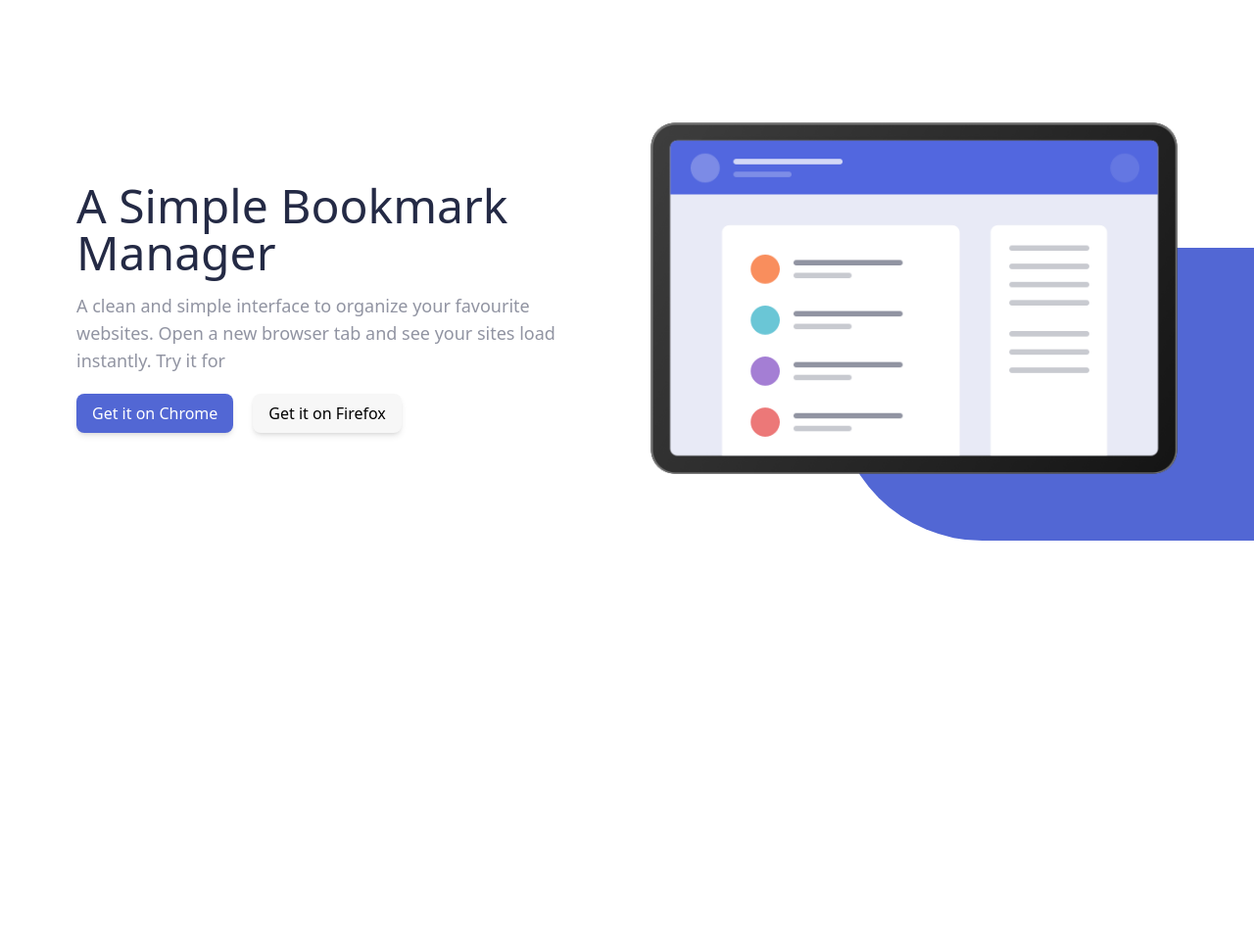
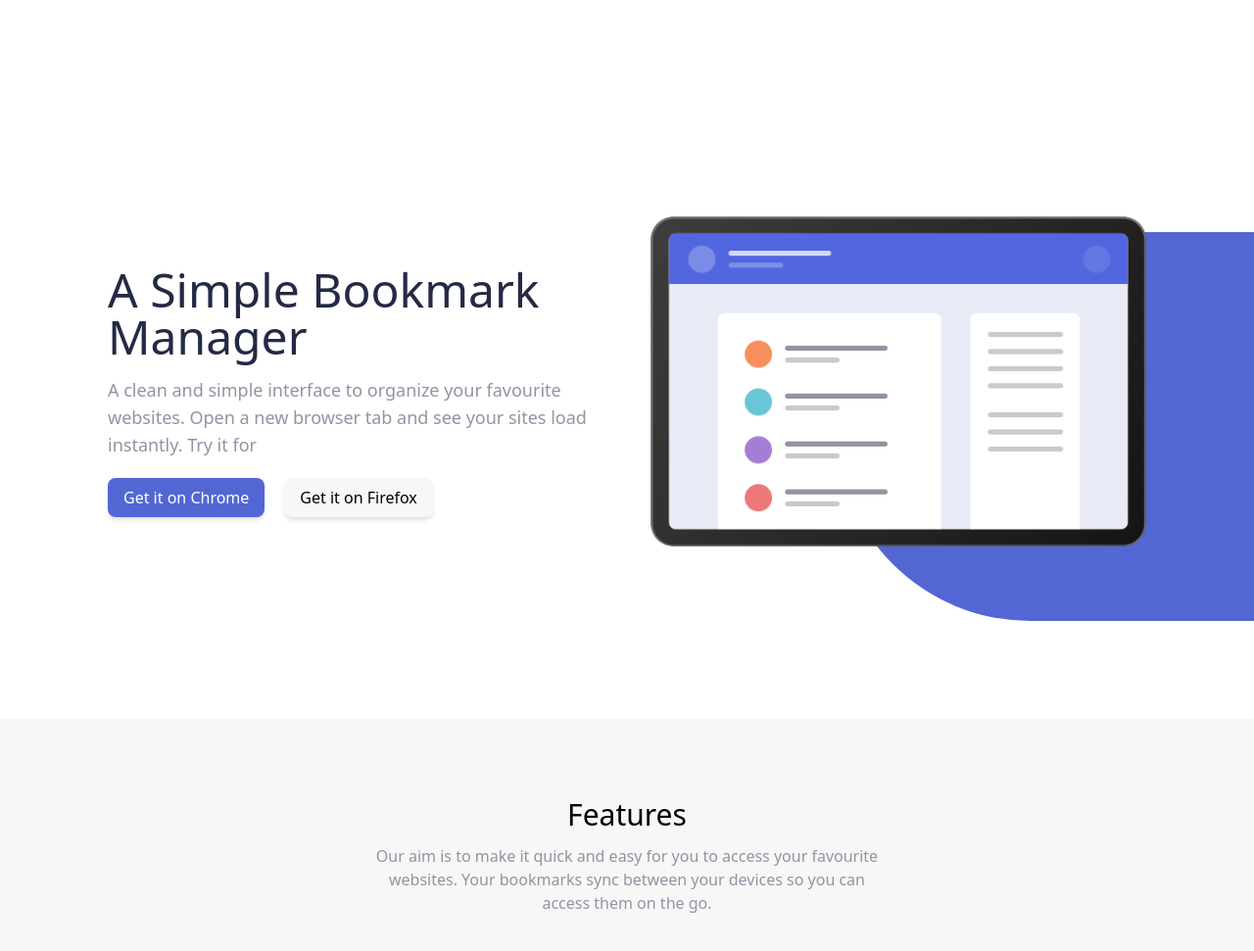
Before and after one commit to amm834/tailwind-bookmark-landing-page, a website: page public/index.html in a window 1280 px wide. Shown: the part 91-1062 px from the top of the page at 98% size. Before the commit the page ends 800 px from the top, so only its background shows below. Drawn offline with nearby package versions, Linux system fonts and the light colour scheme.

Commit message:
Feature text done

```diff
--- a/public/index.html
+++ b/public/index.html
@@ -28,7 +28,7 @@
 </header>
 <!--Hero-->
 <section class="relative">
-    <div class="container p-12 md:p-0 mt-12 lg:mt-24 flex flex-col-reverse justify-center items-center md:flex-row gap-12">
+    <div class="container py-8 md:py-24 mt-12 lg:mt-24 flex flex-col-reverse justify-center items-center md:flex-row gap-12">
         <!--        Content-->
         <div class="flex-1">
             <h1 class="text-bookmark-blue mt-5 text-3xl sm:text-5xl mb-4 md:text-left text-center">
@@ -51,10 +51,20 @@
             <img src="./imgs/hero-bg.png" alt="">
         </div>
         <!--        Rectangle-->
-        <div class="md:block md:bg-bookmark-purple md:w-2/6 md:h-5/6 md:absolute md:right-0 md:top-32 md:rounded-l-full"><div>
+        <div class="hidden md:flex-1 md:block md:overflow-hidden md:bg-bookmark-purple md:w-2/6 md:h-3/4 md:absolute md:right-0 md:rounded-l-full md:top-28">
+        </div>
     </div>
 </section>
 
+<!--Features-->
+<section class="py-20 mt-20 bg-bookmark-white">
+<div class="px-2 mx-auto md:w-5/12">
+    <h1 class="text-3xl text-center">Features</h1>
+    <p class="text-center text-bookmark-grey mt-3">
+        Our aim is to make it quick and easy for you to access your favourite websites. Your bookmarks sync between your devices so you can access them on the go.
+    </p>
+</div>
+</section>
 
 </body>
 </html>
```
Also changed, not shown: public/tailwind.css.
